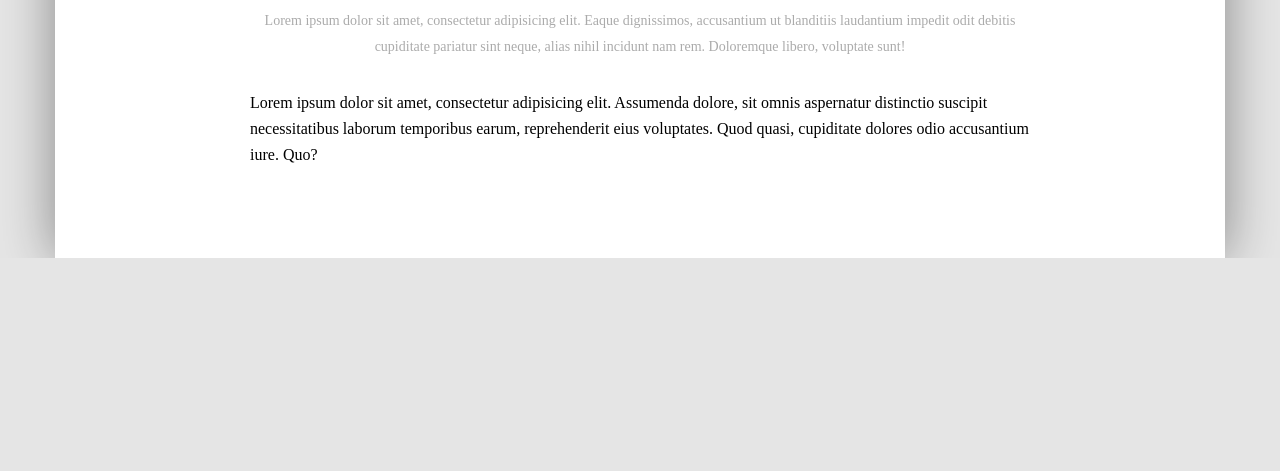
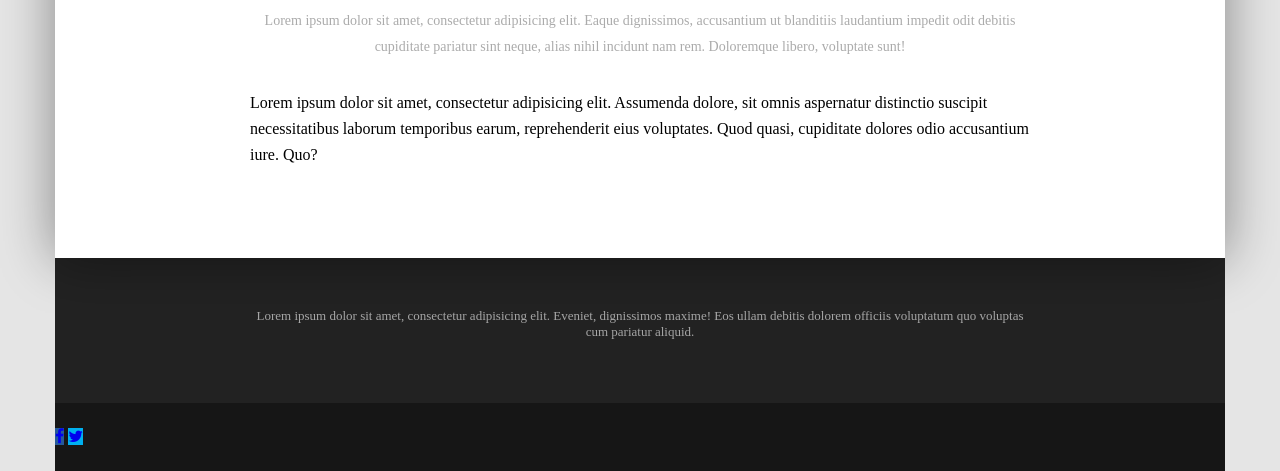
Before and after one commit to Misha535655/modules, a plain HTML site: page lessons/Modules/Modulesv1/index.html in a window 1280 px wide. Shown: the part 974-1445 px from the top of the page. Before the commit the page ends 1232 px from the top, so only its background shows below. Drawn offline with Linux system fonts and the light colour scheme.

Commit message:
added text for footer

```diff
--- a/lessons/Modules/Modulesv1/index.html
+++ b/lessons/Modules/Modulesv1/index.html
@@ -38,9 +38,18 @@
   <p>Lorem ipsum dolor sit amet, consectetur adipisicing elit. Assumenda dolore, sit omnis aspernatur distinctio suscipit necessitatibus laborum temporibus earum, reprehenderit eius voluptates. Quod quasi, cupiditate dolores odio accusantium iure. Quo?</p>
 </div>
 </main>
-<footer>
-  <div class="fotContainer">
+<div class="fotcontent">
 
+  <div class="textContainer1">
+  Lorem ipsum dolor sit amet, consectetur adipisicing elit. Eveniet, dignissimos maxime! Eos ullam debitis dolorem officiis voluptatum quo voluptas cum pariatur aliquid.</p>
+  </div>
+</div>
+  <footer>
+  <div class="textContainer2">
+    <div class="imageContacts">
+    <a href="#" class="contact1"><i class="fa fa-facebook"></i></a>
+    <a href="#" class="contact2"><i class="fa fa-twitter"></i></a>
+    </div>
   </div>
 </footer>
 </body>
--- a/lessons/Modules/Modulesv1/style.css
+++ b/lessons/Modules/Modulesv1/style.css
@@ -105,3 +105,28 @@ main{
   font-weight: bold;
 }
 /* <<<<<<<<<<<<<<<<<<<<<<<<<<footer>>>>>>>>>>>>>>>>>>>>>>>>> */
+footer{
+  width: 1170px;
+  padding: 25px 0px;
+  background: rgba(0, 0, 0, 0.9);
+
+}
+.fotcontent{
+  width: 1170px;
+  padding: 25px 0px;
+  background:  rgba(0, 0, 0, 0.85);
+}
+.textContainer1{
+  color:#a6a6a6;
+  font-size: 13px;
+  width: 780px;
+  padding: 25px 0;
+  text-align: center;
+  margin: 0 auto;
+}
+.contact1{
+  background-color: #265999
+}
+.contact2{
+  background-color:#00b0ef;
+}
```
